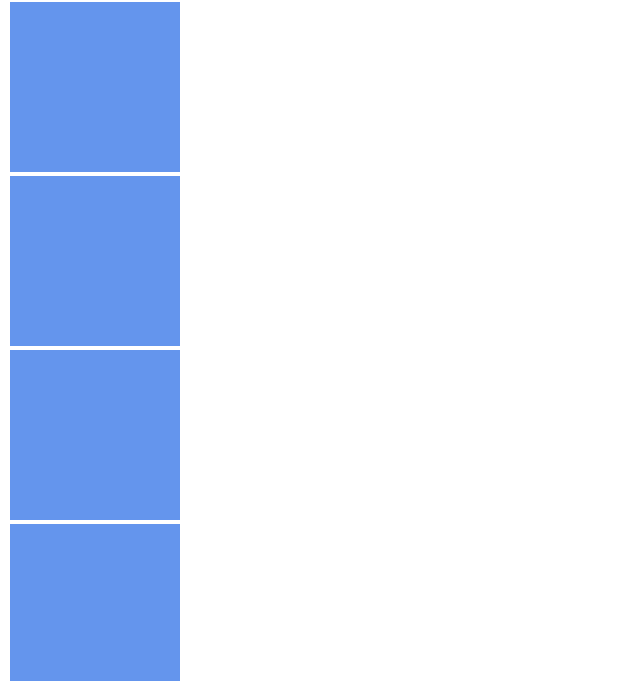
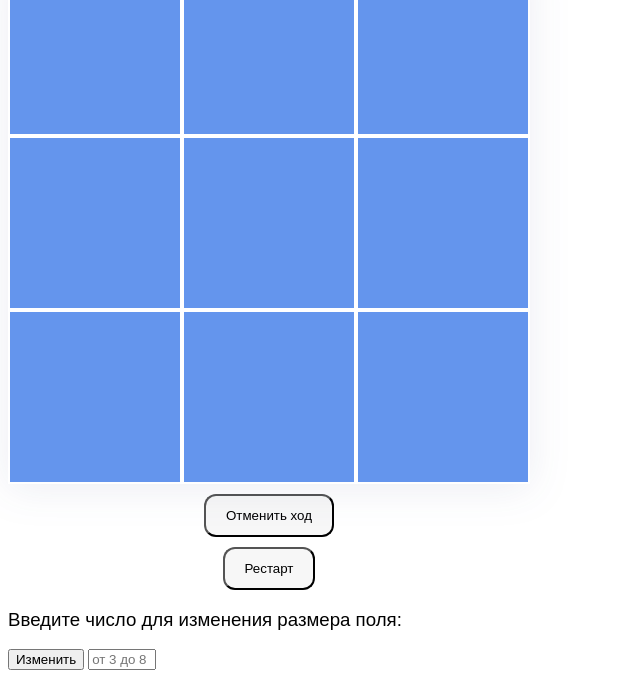
Before and after one commit to FujiMitsu000/Mini, a plain HTML site: page index.html in a window 1280 px wide. Shown: the part 119-800 px from the top of the page, without its empty margins (0-640 px from the left). Drawn offline with Linux system fonts and the light colour scheme.

Commit message:
Update style.css

```diff
--- a/qwerty/style.css
+++ b/qwerty/style.css
@@ -1,4 +1,3 @@
-@@ -1,110 +0,0 @@
 .game-field {
     display: grid;
     grid-template-columns: repeat(3, auto);
```
